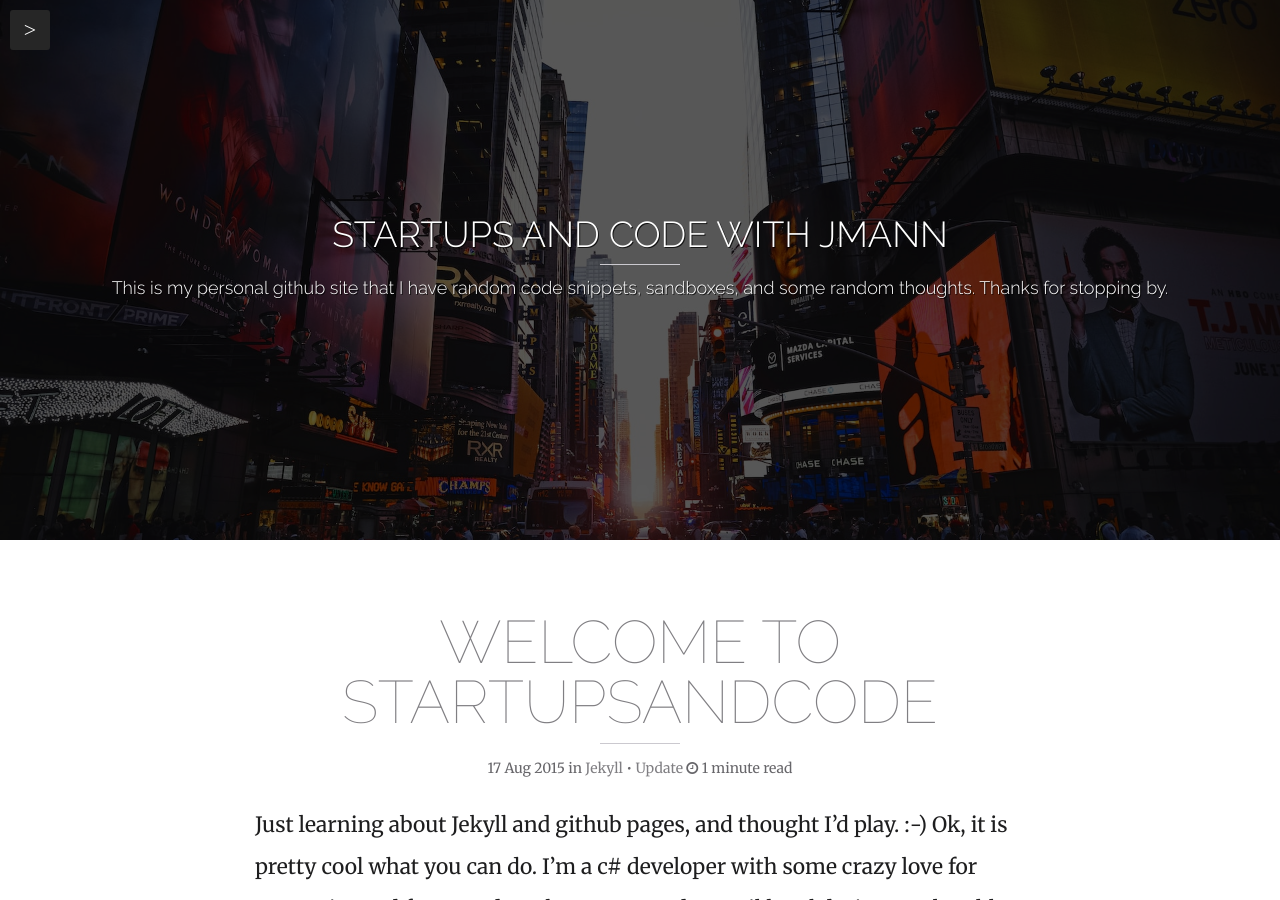
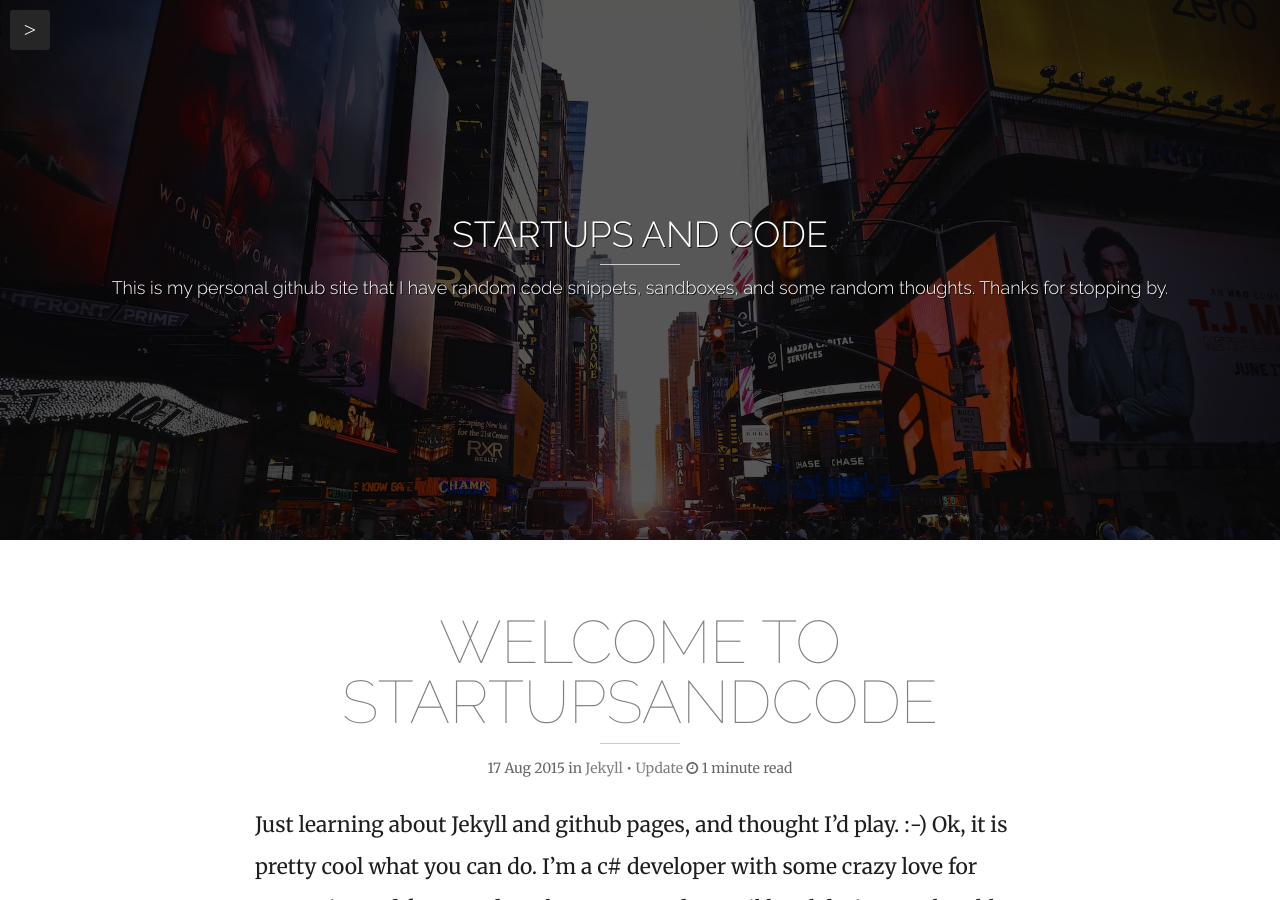
Before and after one commit to startupsandcode/startupsandcode.github.io, a Jekyll site: the page built from index.html, in a window 1280 px wide and 900 px high. Built offline with Jekyll 4.4.1, drawn with Linux system fonts in a browser that asks for light colours; nearby versions of some CDN libraries; the list of posts is cut into pages by our own code.

Commit message:
updated title to original

```diff
--- a/_config.yml
+++ b/_config.yml
@@ -1,5 +1,5 @@
 # Site settings
-title: Startups And Code with JMann
+title: Startups And Code
 email: john@startupsandcode.com
 description: This is my personal github site that I have random code snippets, sandboxes, and some random thoughts.  Thanks for stopping by.
 baseurl: "" # the subpath of your site, e.g. /blog/
```
